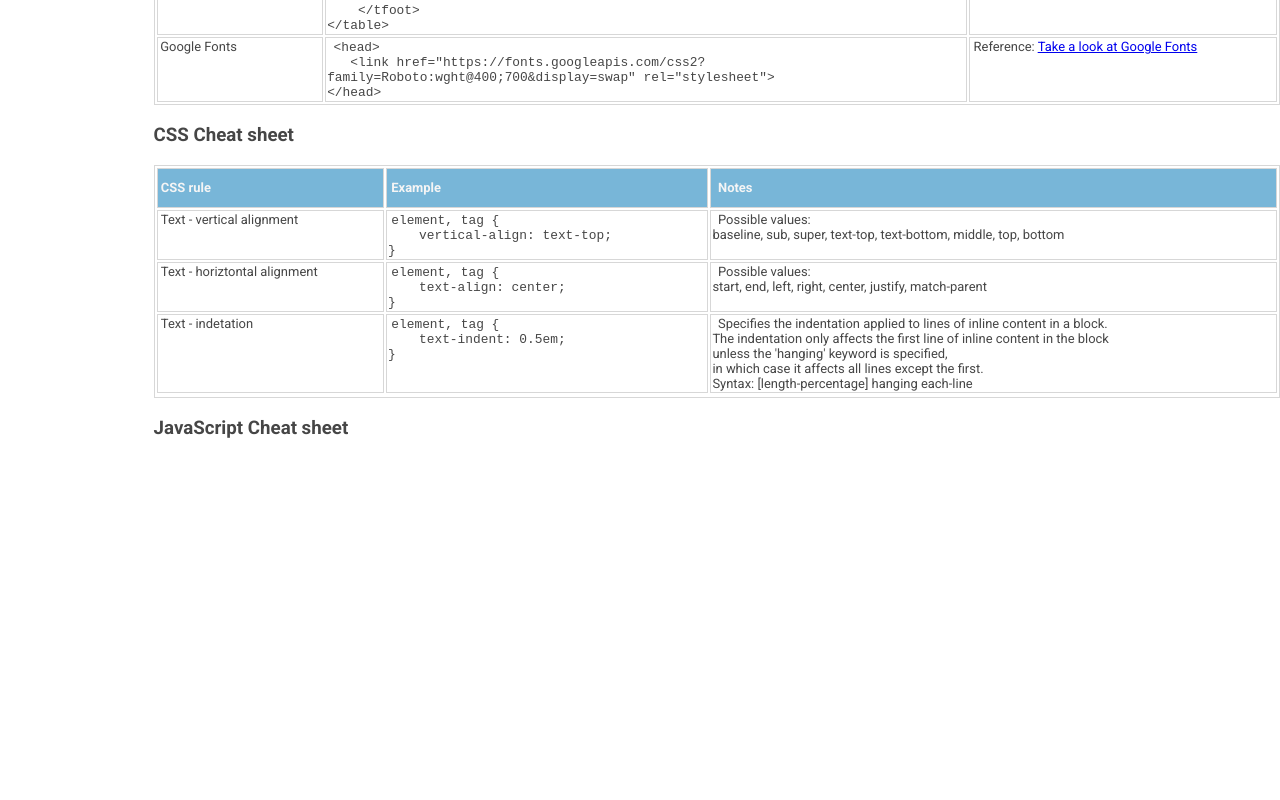
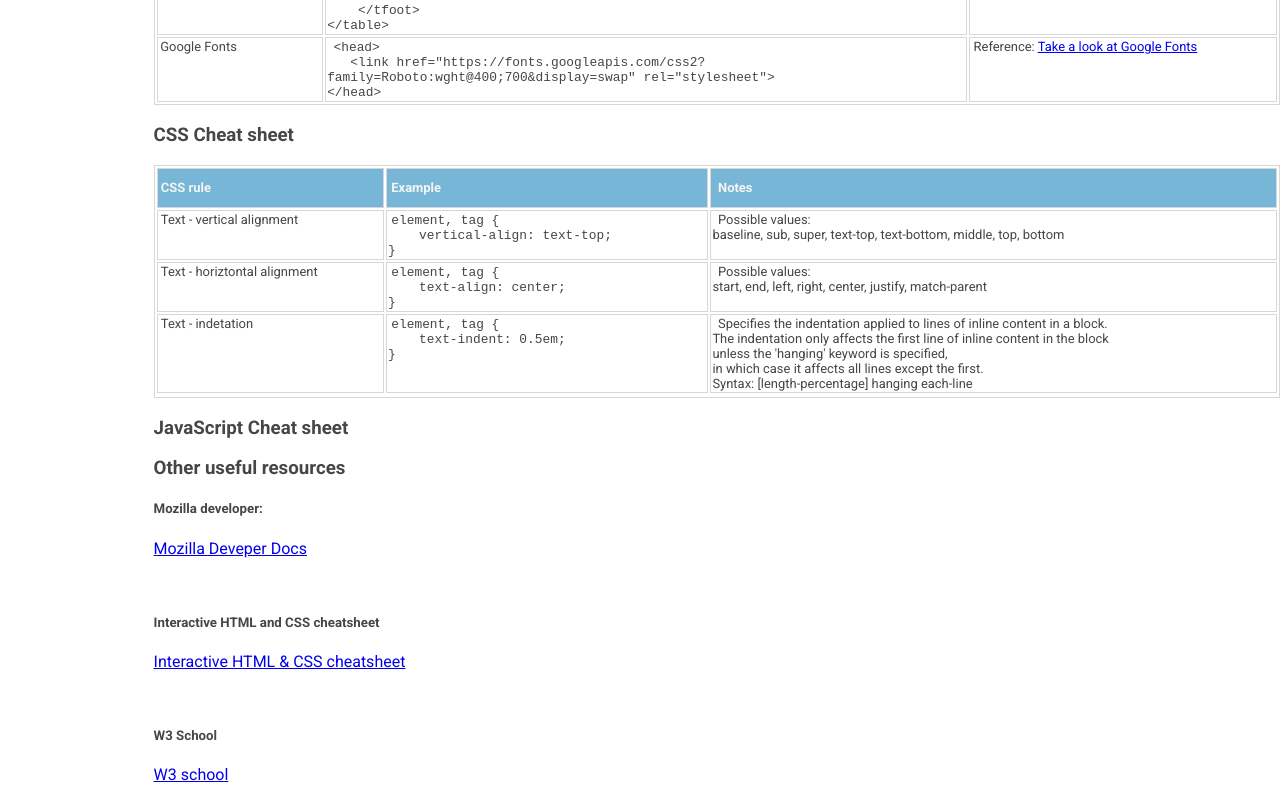
Before and after one commit to atran-bgl/FrontEnd-cheatsheet, a plain HTML site: page index.html in a window 1280 px wide. Shown: the part 983-1783 px from the top of the page. Before the commit the page ends 1440 px from the top, so only its background shows below. Drawn offline with Linux system fonts and the light colour scheme.

Commit message:
add other resources section

```diff
--- a/index.html
+++ b/index.html
@@ -21,6 +21,7 @@
             <li><a href="#html">HTML</a></li>
             <li><a href="#css">CSS</a></li>
             <li><a href="#javascript">JavaScript</a></li>
+            <li><a href="#resources">Other Resources</a></li>
         </ul>
     </nav>
     <div class="content">
@@ -196,6 +197,19 @@
             <h3>JavaScript Cheat sheet</h3>
         </section>
 
+        <section id="resources">
+            <h3>Other useful resources</h3>
+            <h5>Mozilla developer:</h5>
+            <p><a href="https://developer.mozilla.org/en-US/docs/Web">Mozilla Deveper Docs</a></p>
+            <br>
+            <h5>Interactive HTML and CSS cheatsheet</h5>
+            <p><a href="https://htmlcheatsheet.com">Interactive HTML & CSS cheatsheet</a></p>
+            <br>
+            <h5>W3 School</h5>
+            <p><a href="https://www.w3schools.com/css/default.asp">W3 school</a></p>
+        </section>
+
+
     </div>
 </main>
 </body>
```
